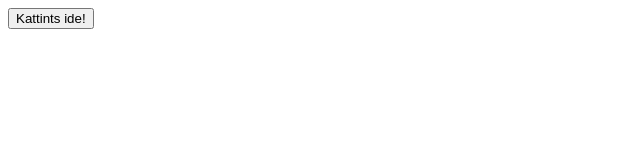
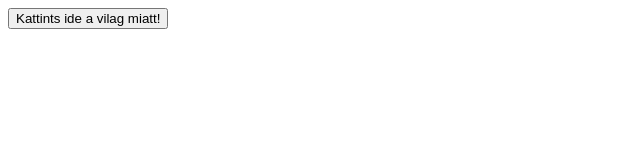
Before and after one commit to ZFYL/proba-projekt, a plain HTML site: page index.html in a window 1280 px wide. Shown: the whole page, without its empty margins (0-640 px from the left). Drawn offline with Linux system fonts and the light colour scheme.

Commit message:
Vilag nem world

```diff
--- a/index.html
+++ b/index.html
@@ -6,7 +6,7 @@
     </head>
     <body>
 
-        <button onclick="alert('Hello World!')">Kattints ide!</button>
+        <button onclick="alert('Hello Vilag!')">Kattints ide a vilag miatt!</button>
 
     </body>
 </html>
```
Also changed, not shown: 1 other file.
